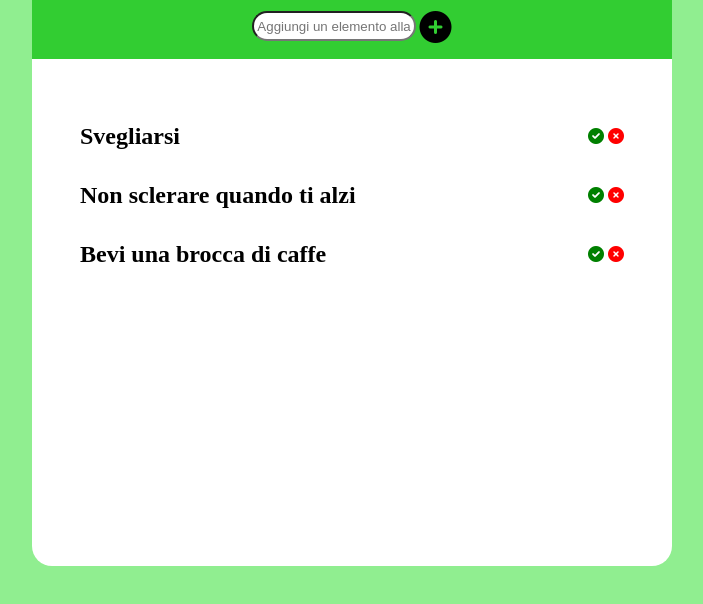
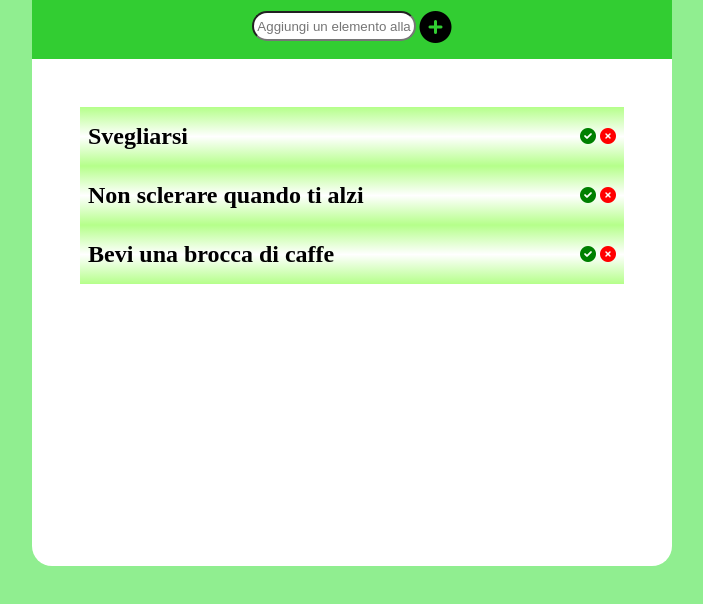
Before and after one commit to Maccio92/vue-todolist, a plain HTML site: page index.html in a window 1280 px wide. Shown: the part 154-758 px from the top of the page, without its empty margins (288-991 px from the left). Drawn offline with nearby package versions, Linux system fonts and the light colour scheme.

Commit message:
add style

```diff
--- a/style.css
+++ b/style.css
@@ -40,7 +40,8 @@ li{
     display: flex;
     align-items: center;
     justify-content: space-between;
-    padding: 1em 0;
+    padding: 1em 0.5em;
+    background-image: linear-gradient( #b5ff8a, #ffffff 50%,#b5ff8a) ;
 }
 .checked{
     text-decoration: line-through;
```
